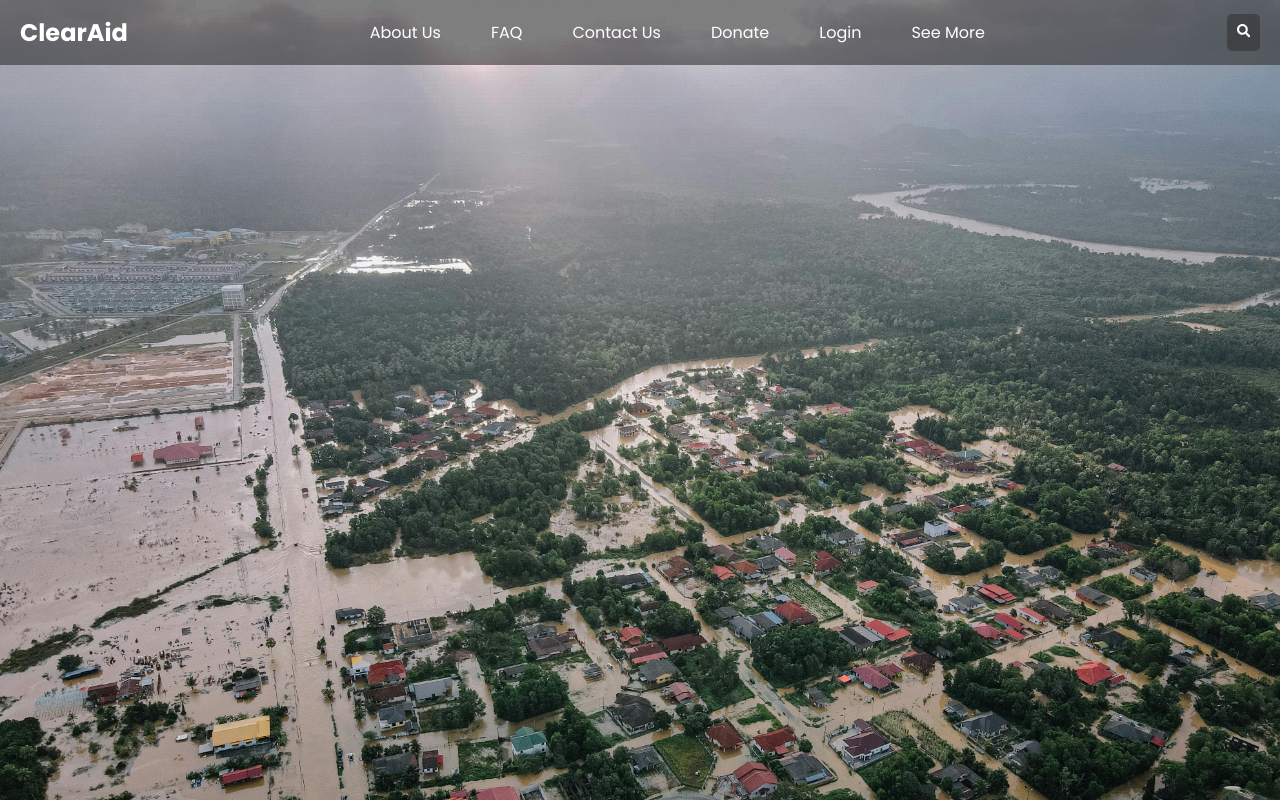
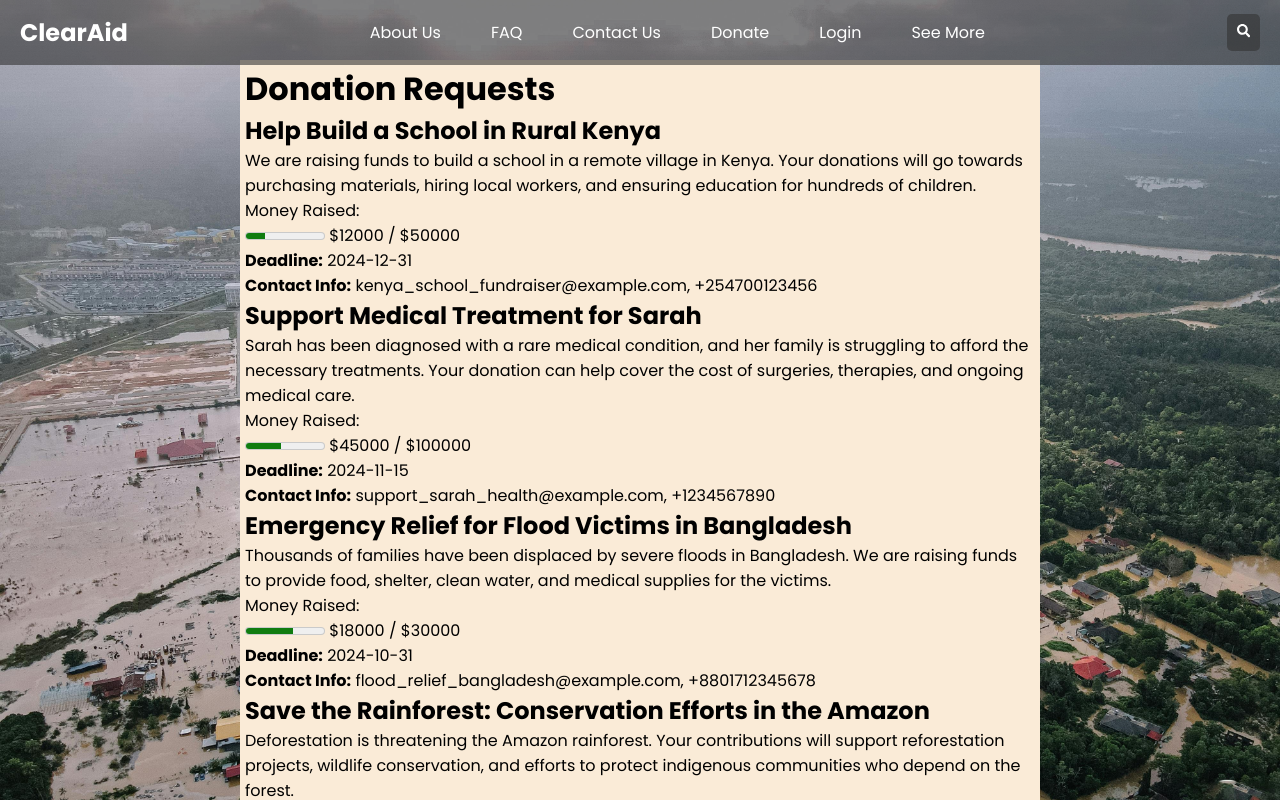
Before and after one commit to fardeensadab/Altruist, a React (Vite) app in the folder Frontend/: page /home in a window 1280 px wide. Shown: the top 800 px of the page. Built offline with nearby package versions, Linux system fonts and the light colour scheme.

Commit message:
Added Homepage

```diff
--- /dev/null
+++ b/Frontend/public/sample_requests.json
@@ -0,0 +1,59 @@
+{
+    "donationPosts": [
+      {
+        "title": "Help Build a School in Rural Kenya",
+        "body": "We are raising funds to build a school in a remote village in Kenya. Your donations will go towards purchasing materials, hiring local workers, and ensuring education for hundreds of children.",
+        "goal_amount": 50000,
+        "current_amount": 12000,
+        "deadline": "2024-12-31",
+        "contact_info": {
+          "email": "kenya_school_fundraiser@example.com",
+          "phone": "+254700123456"
+        }
+      },
+      {
+        "title": "Support Medical Treatment for Sarah",
+        "body": "Sarah has been diagnosed with a rare medical condition, and her family is struggling to afford the necessary treatments. Your donation can help cover the cost of surgeries, therapies, and ongoing medical care.",
+        "goal_amount": 100000,
+        "current_amount": 45000,
+        "deadline": "2024-11-15",
+        "contact_info": {
+          "email": "support_sarah_health@example.com",
+          "phone": "+1234567890"
+        }
+      },
+      {
+        "title": "Emergency Relief for Flood Victims in Bangladesh",
+        "body": "Thousands of families have been displaced by severe floods in Bangladesh. We are raising funds to provide food, shelter, clean water, and medical supplies for the victims.",
+        "goal_amount": 30000,
+        "current_amount": 18000,
+        "deadline": "2024-10-31",
+        "contact_info": {
+          "email": "flood_relief_bangladesh@example.com",
+          "phone": "+8801712345678"
+        }
+      },
+      {
+        "title": "Save the Rainforest: Conservation Efforts in the Amazon",
+        "body": "Deforestation is threatening the Amazon rainforest. Your contributions will support reforestation projects, wildlife conservation, and efforts to protect indigenous communities who depend on the forest.",
+        "goal_amount": 75000,
+        "current_amount": 30000,
+        "deadline": "2024-12-01",
+        "contact_info": {
+          "email": "save_amazon_forest@example.com",
+          "phone": "+5571998765432"
+        }
+      },
+      {
+        "title": "Fund Scholarships for Underprivileged Students",
+        "body": "Education is the key to a better future. Help us provide scholarships for students from low-income families so they can attend college and achieve their dreams.",
+        "goal_amount": 20000,
+        "current_amount": 7000,
+        "deadline": "2024-11-30",
+        "contact_info": {
+          "email": "scholarship_fund@example.com",
+          "phone": "+14155552671"
+        }
+      }
+    ]
+  }
--- a/Frontend/src/App.jsx
+++ b/Frontend/src/App.jsx
@@ -3,6 +3,7 @@ import { TopBar } from "./Components/TopBar";
 import LoginAndRegForms from "./Components/LoginAndRegForms";
 import EmailVerifier from "./Components/EmailVerifier";
 
+import DonationRequests from "./Components/HomePage/HomePage";
 import AboutUs from "./Components/Miscellaneous/AboutUs";
 import FAQ from "./Components/Miscellaneous/FAQ";
 
@@ -27,6 +28,9 @@ function App() {
         <li>
           <Link to="/faq"> FAQ </Link>
         </li>
+        <li>
+          <Link to="/home"> Home Page </Link>
+        </li>
       </ol>
     </div>
   }
@@ -40,6 +44,7 @@ function App() {
         <Route path="/verify-registration" element={<EmailVerifier />} />
         <Route path="/about" element={<AboutUs />} />
         <Route path="/faq" element={<FAQ />} />
+        <Route path="/home" element={<DonationRequests />} />
       </Routes>
     </BrowserRouter>
 
--- /dev/null
+++ b/Frontend/src/Components/HomePage/HomePage.css
@@ -0,0 +1,9 @@
+.posts-container {
+    margin: 0 auto;
+    padding: 5px;
+    max-width: 800px;
+    background-color: antiquewhite;
+}
+.posts-container ul{
+    list-style-type: none;
+}
--- /dev/null
+++ b/Frontend/src/Components/HomePage/HomePage.jsx
@@ -0,0 +1,42 @@
+import React, { useEffect, useState } from 'react';
+import './HomePage.css'
+
+function DonationRequests() {
+  const [donationPosts, setDonationPosts] = useState([]);
+
+  useEffect(() => {
+    // Fetch the JSON file from the public directory
+    fetch('/sample_requests.json')
+      .then(response => response.json())
+      .then(data => {
+        // Update the state with the fetched data
+        setDonationPosts(data.donationPosts);
+      })
+      .catch(error => {
+        console.error('Error fetching the JSON file:', error);
+      });
+  }, []);
+
+  return (
+    <div className="posts-container">
+      <h1>Donation Requests</h1>
+      <ul>
+        {donationPosts.map((post, index) => (
+          <li key={index} className='post'>
+            <h2>{post.title}</h2>
+            <p>{post.body}</p>
+            <p>
+              Money Raised: <br/>
+              <meter min="0" max={post.goal_amount} value={post.current_amount}></meter> ${post.current_amount} / ${post.goal_amount}
+
+            </p>
+            <p><strong>Deadline:</strong> {post.deadline}</p>
+            <p><strong>Contact Info:</strong> {post.contact_info.email}, {post.contact_info.phone}</p>
+          </li>
+        ))}
+      </ul>
+    </div>
+  );
+}
+
+export default DonationRequests;
--- a/Frontend/src/index.css
+++ b/Frontend/src/index.css
@@ -17,6 +17,7 @@ body {
     no-repeat;
   background-size: cover;
   background-position: center;
+  background-attachment: fixed;
 }
 
 code {
```
